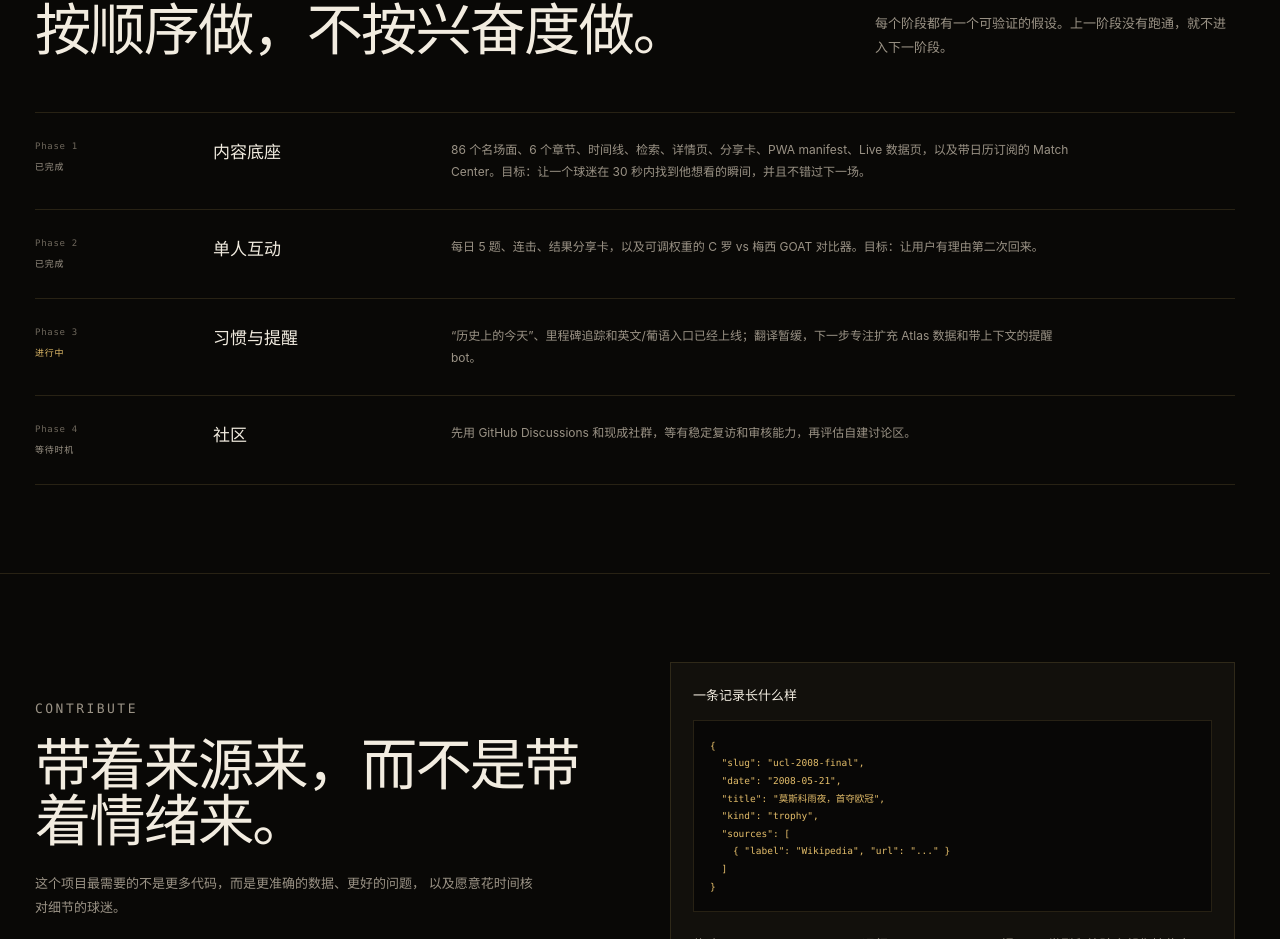
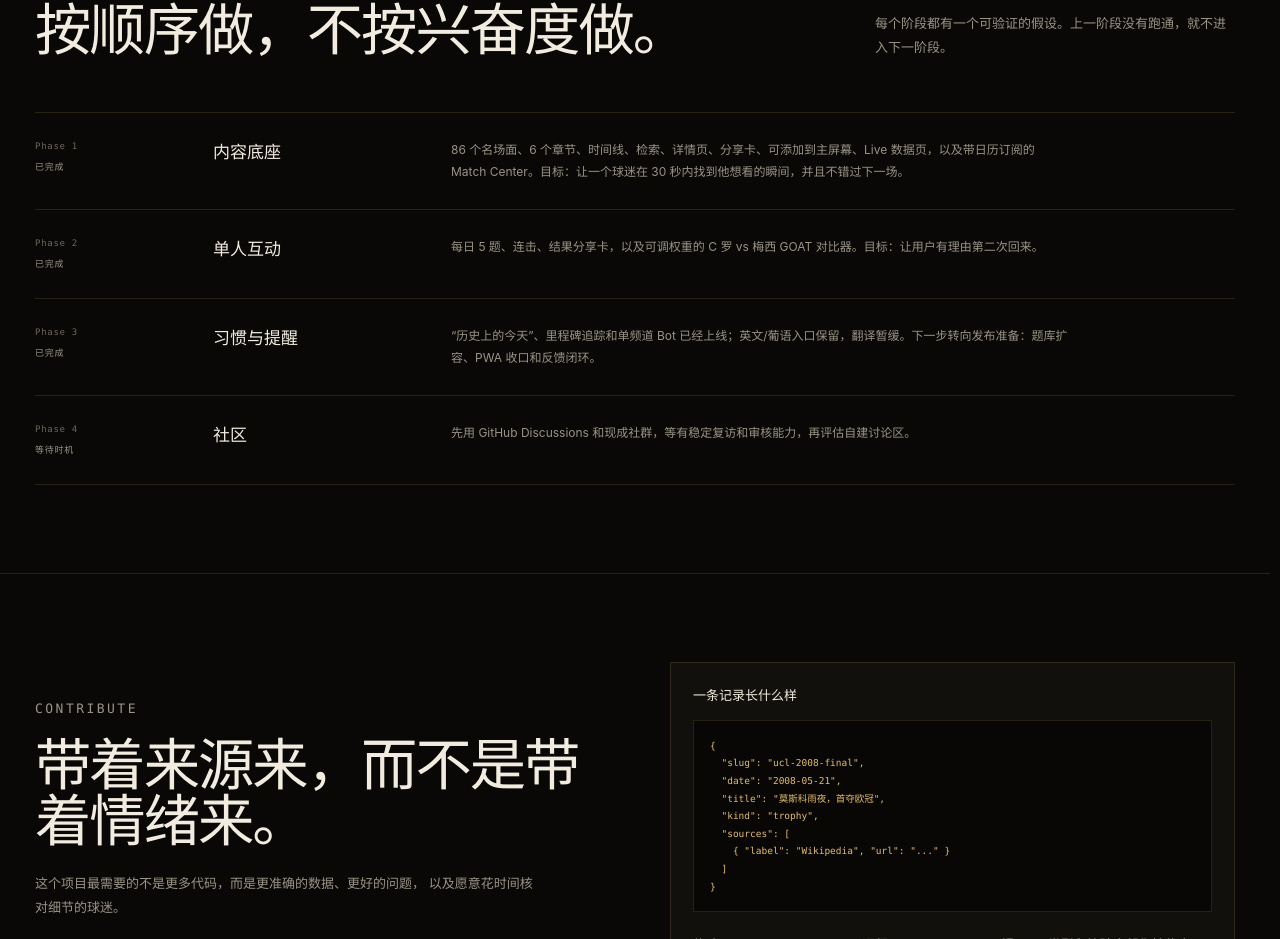
Before and after one commit to haohaohao-cell/goat-atlas, a Next.js app: page /about in a window 1280 px wide. Shown: the part 2521-3460 px from the top of the page. Built offline with nearby package versions, Linux system fonts and the light colour scheme; no server answers.

Commit message:
docs: align roadmap with shipped features

```diff
--- a/app/about/page.tsx
+++ b/app/about/page.tsx
@@ -46,7 +46,7 @@ const ROADMAP = [
     phase: "Phase 1",
     title: "内容底座",
     status: "已完成",
-    body: "86 个名场面、6 个章节、时间线、检索、详情页、分享卡、PWA manifest、Live 数据页，以及带日历订阅的 Match Center。目标：让一个球迷在 30 秒内找到他想看的瞬间，并且不错过下一场。",
+    body: "86 个名场面、6 个章节、时间线、检索、详情页、分享卡、可添加到主屏幕、Live 数据页，以及带日历订阅的 Match Center。目标：让一个球迷在 30 秒内找到他想看的瞬间，并且不错过下一场。",
   },
   {
     phase: "Phase 2",
@@ -57,8 +57,8 @@ const ROADMAP = [
   {
     phase: "Phase 3",
     title: "习惯与提醒",
-    status: "进行中",
-    body: "“历史上的今天”、里程碑追踪和英文/葡语入口已经上线；翻译暂缓，下一步专注扩充 Atlas 数据和带上下文的提醒 bot。",
+    status: "已完成",
+    body: "“历史上的今天”、里程碑追踪和单频道 Bot 已经上线；英文/葡语入口保留，翻译暂缓。下一步转向发布准备：题库扩容、PWA 收口和反馈闭环。",
   },
   {
     phase: "Phase 4",
```
Also changed, not shown: 2 other files (tests, documents, lock files or other folders).
